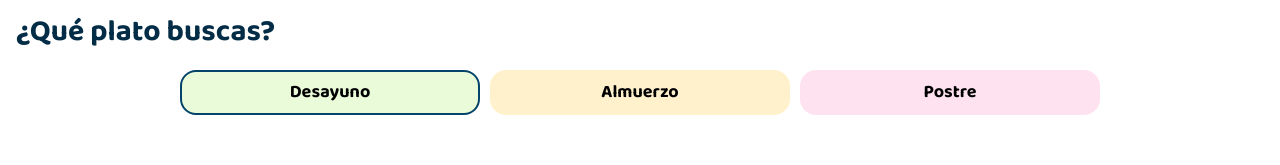
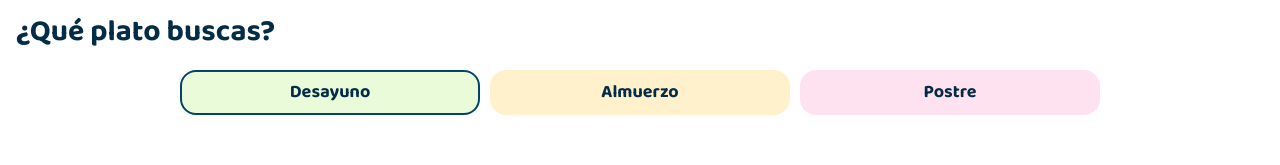
Before and after one commit to LinaAlvarado/queComer, a plain HTML site: page index.html in a window 1280 px wide. Shown: the part 343-508 px from the top of the page. Drawn offline with Linux system fonts and the light colour scheme; no server answers.

Commit message:
add color to button

```diff
--- a/style.css
+++ b/style.css
@@ -128,6 +128,7 @@ header {
   font-size: 18px;
   font-family: var(--Title-font-family);
   margin: 5px;
+  color: var(--PrimaryColor);
 }
 
 .container-ButtonsFilters {
```
